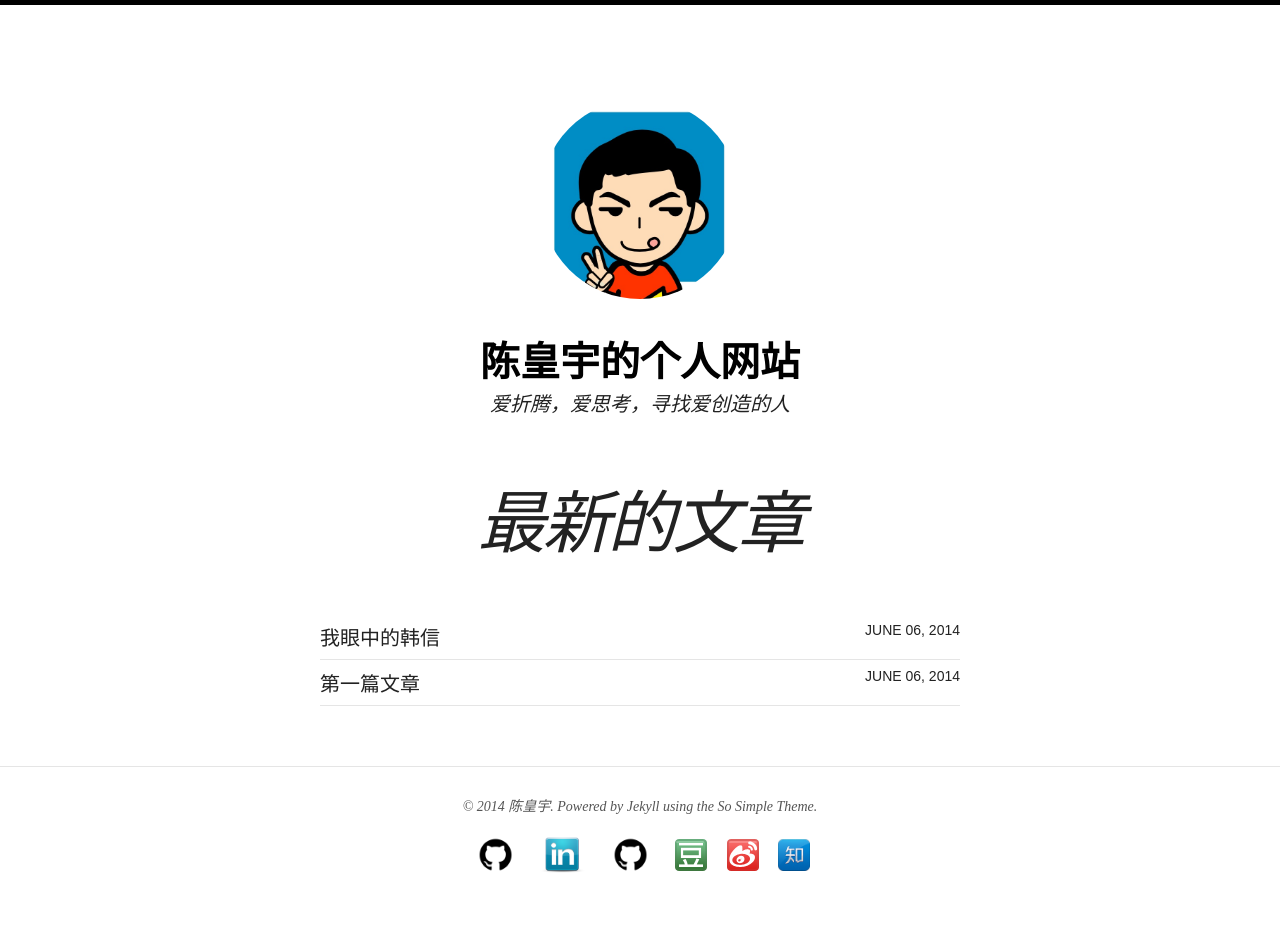
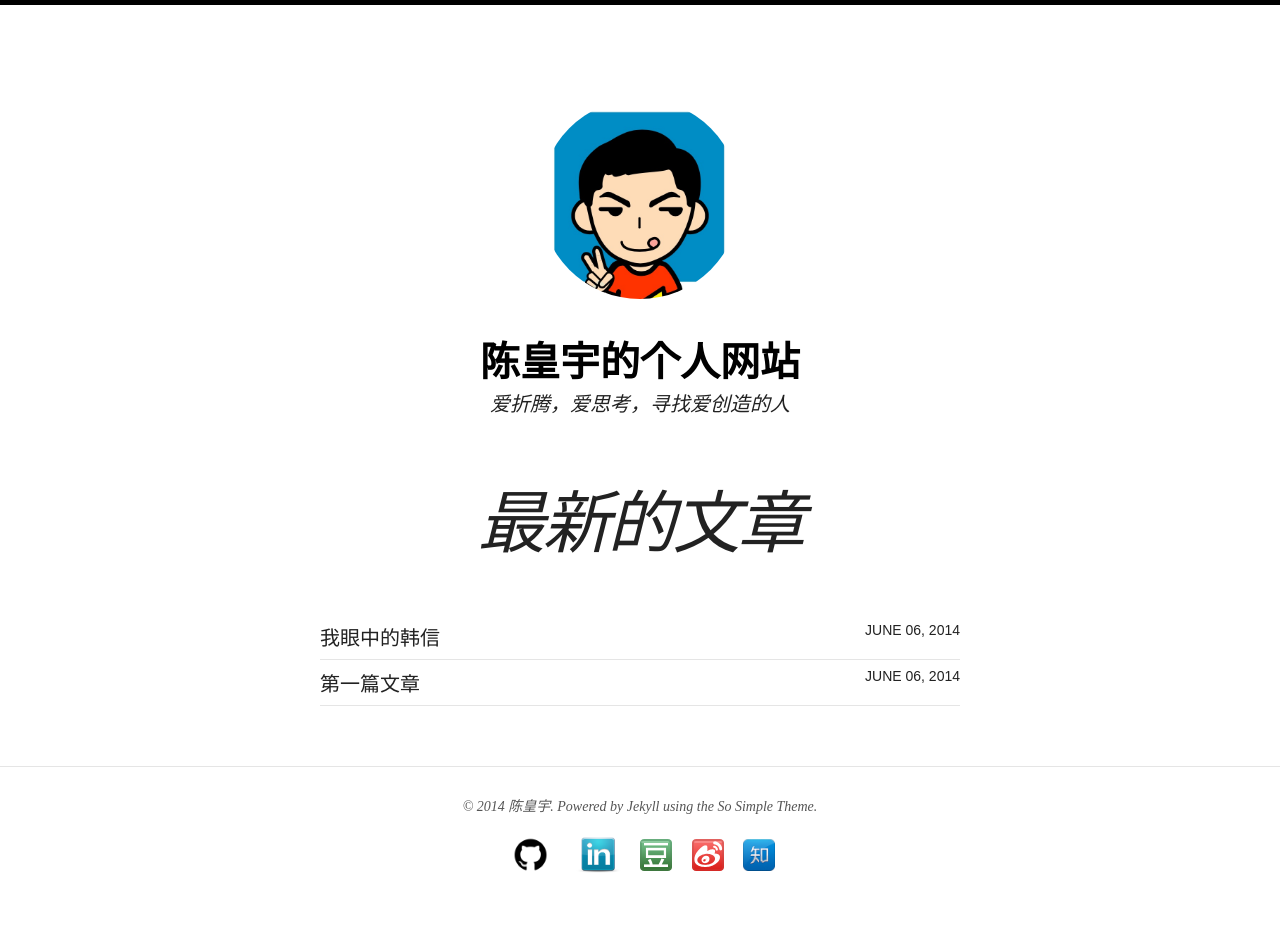
Before and after one commit to Renco/Renco.github.io, a Jekyll site: the page built from index.html, in a window 1280 px wide. Built offline with Jekyll 4.4.1, drawn with Linux system fonts in a browser that asks for light colours; nearby versions of some CDN libraries.

Commit message:
updating footer

```diff
--- a/_includes/footer.html
+++ b/_includes/footer.html
@@ -8,7 +8,8 @@
 	{% if site.owner.stackexchange %}<a href="{{ site.owner.stackexchange }}" title="{{ site.owner.name}} on StackExchange" target="_blank"><i class="icon-stackexchange icon-2x"></i></a>{% endif %}
 	{% if site.owner.instagram %}<a href="http://instagram.com/{{ site.owner.instagram }}" title="{{ site.owner.name}} on Instagram" target="_blank"><i class="icon-instagram icon-2x"></i></a>{% endif %}
 	{% if site.owner.flickr %}<a href="http://www.flickr.com/photos/{{ site.owner.flickr }}" title="{{ site.owner.name}} on Flickr" target="_blank"><i class="icon-flickr icon-2x"></i></a>{% endif %}
-	{% if site.owner.github %}<a href="http://github.com/{{ site.owner.github }}" title="{{ site.owner.name}} 的 Github" target="_blank"><img border="0" style="height:51px;width:51px;"  src="/assets/github.jpg"></a>{% endif %}
+	<!--{% if site.owner.github %}<a href="http://github.com/{{ site.owner.github }}" title="{{ site.owner.name}} 的 Github" target="_blank"><img border="0" style="height:51px;width:51px;"  src="/assets/github.jpg"></a>{% endif %}
+	-->
 	{% if site.owner.tumblr %}<a href="http://{{ site.owner.tumblr }}.tumblr.com" title="{{ site.owner.name}} on Tumblr" target="_blank"><i class="icon-tumblr icon-2x"></i></a>{% endif %}
 	{% if site.owner.douban %}<a href="{{ site.owner.douban }}" title="{{ site.owner.name}} 的豆瓣" target="_blank"><img border="0" src="/assets/douban.png" /></a>{% endif %}
 	{% if site.owner.douban %}<a href="{{ site.owner.weibo }}" title="{{ site.owner.name}} 的新浪微博" target="_blank"><img border="0" style="height:32px;width:32px;" src="/assets/weibo.png" /></a>{% endif %}
```
Also changed, not shown: _posts/2014-06-06-韩信.md (+6 -0 lines).
